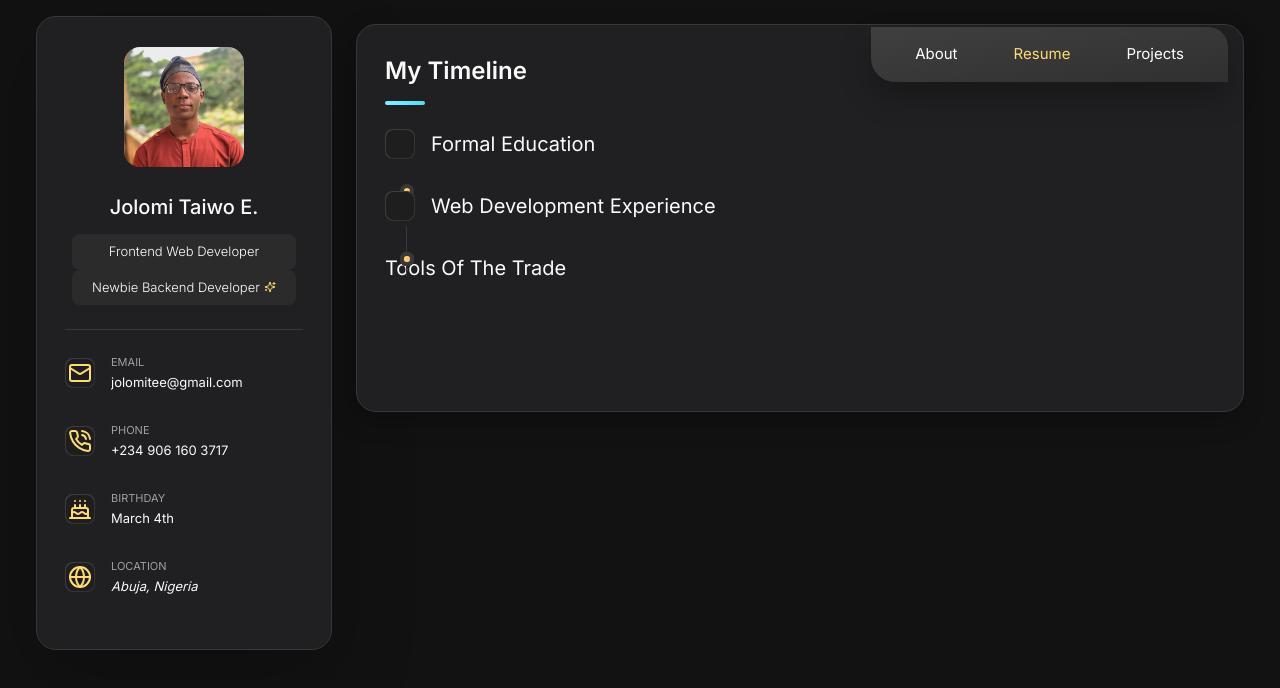
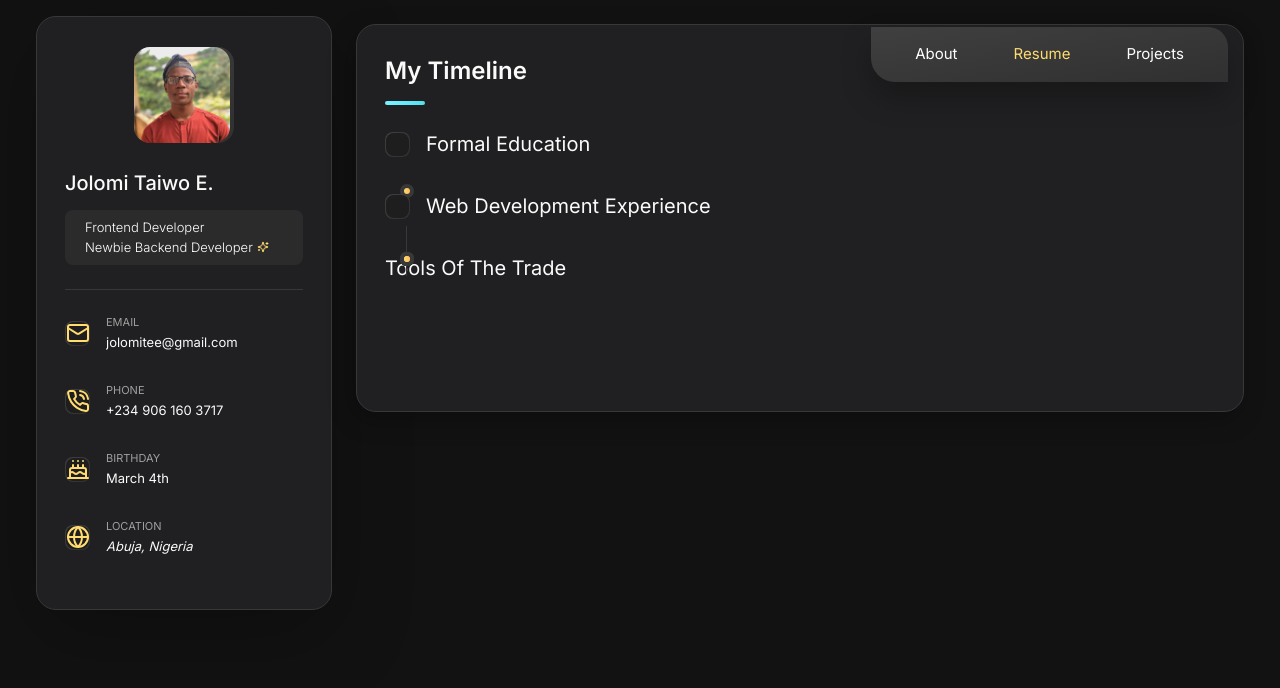
Before and after one commit to JolomiTee/jolomitee-v2, a Next.js app: page /resume in a window 1280 px wide. Shown: the top 688 px of the page. Built offline with nearby package versions, Linux system fonts and the light colour scheme.

Commit message:
- adjustments

```diff
--- a/app/globals.css
+++ b/app/globals.css
@@ -103,8 +103,8 @@ main {
 
 .icon-box {
    @apply bg-gradient-onyx text-fs-4 text-orange-yellow-crayola relative md:w-12 md:h-12 md:rounded-xl md:text-fs-2;
-   width: 30px;
-   height: 30px;
+   width: 25px;
+      height: 25px;
    border-radius: 8px;
    display: flex;
    justify-content: center;
@@ -121,9 +121,6 @@ main {
    z-index: -1;
 }
 
-.icon-box ion-icon {
-   --ionicon-stroke-width: 35px;
-}
 
 main.active {
    /* @apply block; */
--- a/components/Sidebar.tsx
+++ b/components/Sidebar.tsx
@@ -21,30 +21,30 @@ const Sidebar = () => {
             ${!navOpen && "md:max-h-[155px]"}
             ${!navOpen && "2xl:max-h-full"}`}
 		>
-			<div className="sidebar-info relative flex justify-start items-center gap-[15px] md:gap-[25px] 2xl:flex-col">
-				<figure className="avatar-box bg-gradient-onyx rounded-2xl">
+			<div className="sidebar-info relative flex flex-col sm:flex-row justify-center sm:justify-start items-center gap-[15px] md:gap-[25px] 2xl:flex-col">
+				<figure className="avatar-box bg-gradient-onyx rounded-2xl w-[100px] ">
 					<Image
 						src={ProfilePhoto}
 						alt="Jolomi Taiwo"
 						title="Jolomi Taiwo"
 						width="150"
-						className="rounded-2xl md:w-[100px] 2xl:w-[120px] "
+						className="rounded-2xl max-w-24 md:w-[100px] 2xl:w-[120px] "
 					/>
 				</figure>
-				<div className="info-content">
+				<div className="w-full">
 					<h1
-						className="name text-white-2 text-fs-2 font-fw-500 text-center md:mb-3 md:text-[20px]"
+						className="name text-white-2 text-fs-2 font-fw-500 md:mb-3 md:text-[20px]"
 						title="Jolomi Taiwo"
 					>
 						Jolomi Taiwo E.
 					</h1>
-					<div className="text-center">
-						<p className="title text-white-1 bg-onyx text-fs-7 font-fw-300 w-full px-3 rounded-lg md:px-5 md:py-2">
-							Frontend Web Developer <br />
-						</p>
-						<p className="title text-white-1 bg-onyx text-fs-7 font-fw-300 w-full px-3 rounded-lg md:px-5 md:py-2 flex items-center gap-1">
-							Newbie Backend Developer{" "}
-							<Stars className="text-orange-yellow-crayola w-3 h-3" />
+					<div className="">
+						<p className="title text-white-1 bg-onyx text-fs-7 font-fw-300 w-full rounded-lg md:px-5 md:py-2 flex flex-wrap">
+							Frontend Developer &nbsp;
+							<span className="flex items-center gap-1">
+								Newbie Backend Developer{" "}
+								<Stars className="text-orange-yellow-crayola w-3 h-3" />
+							</span>
 						</p>
 					</div>
 				</div>
--- a/components/sidebar/SocialList.tsx
+++ b/components/sidebar/SocialList.tsx
@@ -2,7 +2,7 @@ const info = {
 	items: [
 		{
 			href: "https://github.com/JolomiTee",
-			ion_icon: "logo-github",
+			icon: "logo-github",
 			title: "Github",
 		},
 		{
```
